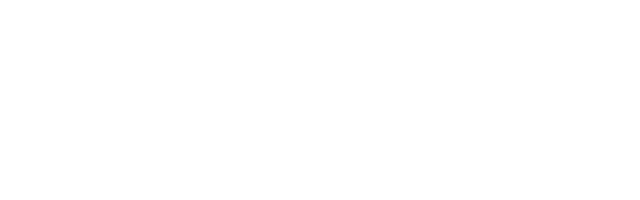
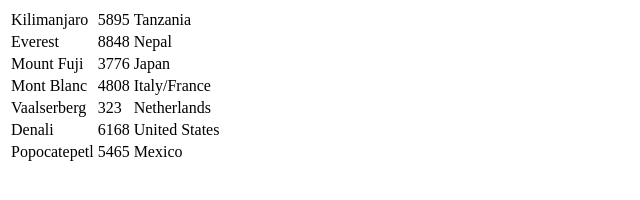
Before and after one commit to AtomskJD/JStraining, a plain HTML site: page 13(DOM) create table - практика.html in a window 1280 px wide. Shown: the whole page, without its empty margins (0-640 px from the left). Drawn offline with Linux system fonts and the light colour scheme.

Commit message:
пусть начало будет так

```diff
--- a/13(DOM) create table - практика.html
+++ b/13(DOM) create table - практика.html
@@ -8,6 +8,7 @@
 <div id="table-wrapper"></div>
 
 <script>
+console.log("WTF");
 var MOUNTAINS = [
 {name: "Kilimanjaro", height: 5895, country: "Tanzania"},
 {name: "Everest", height: 8848, country: "Nepal"},
@@ -22,8 +23,25 @@ var MOUNTAINS = [
 
 
 function buildTable(rows){
+  console.log("obj");
+  var table = document.createElement("table");
+  var tableRows = [];
 
+  rows.forEach(function(elem) {
+    var row = document.createElement("tr");
+    for (i in elem) {
+      var cell = document.createElement("td");
+      cell.appendChild(document.createTextNode(elem[i]));
+
+      row.appendChild(cell);
+    }
+    table.appendChild(row);
+  });
+
+  document.body.appendChild(table);
 }
+
+buildTable(MOUNTAINS);
 
 
 </script>
```
